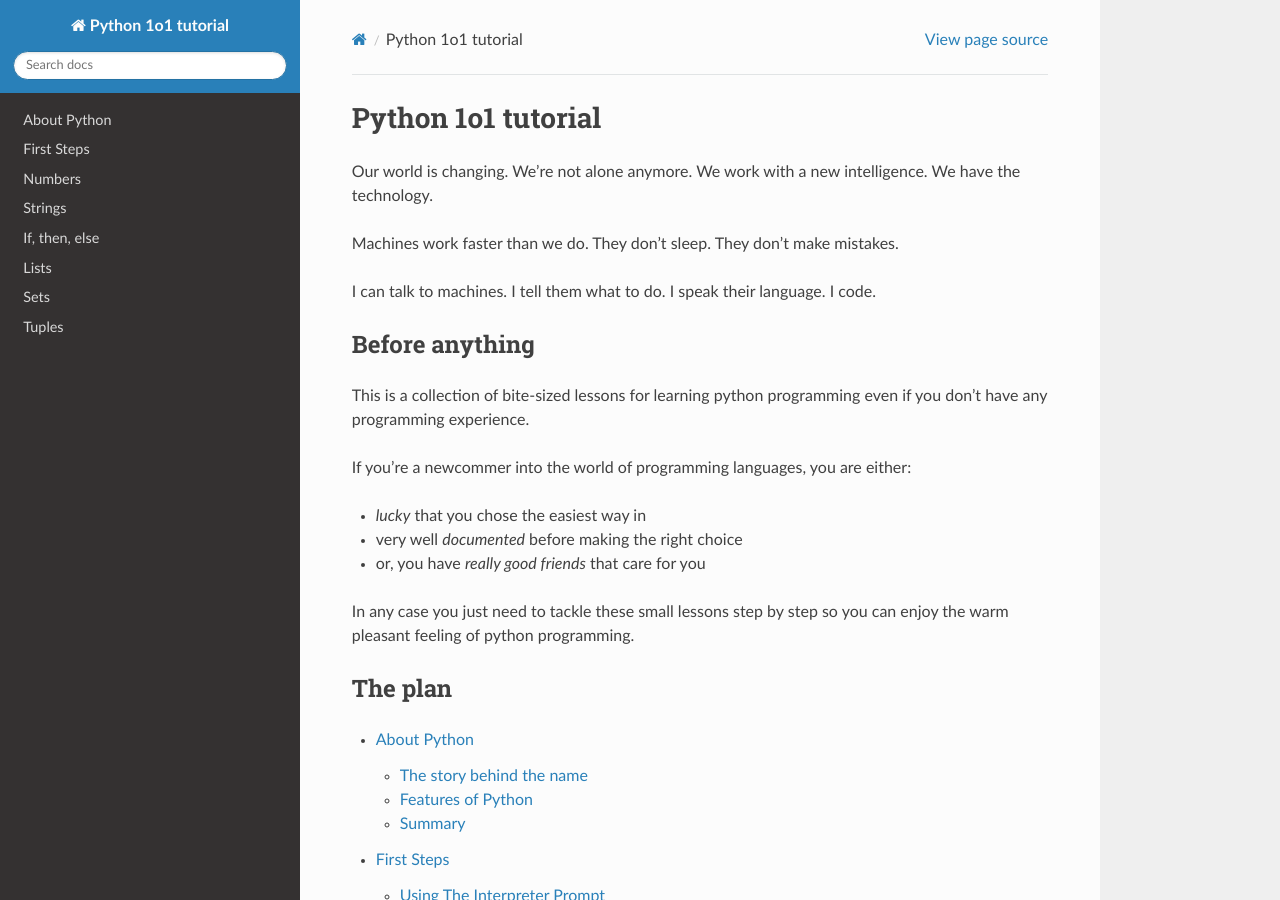
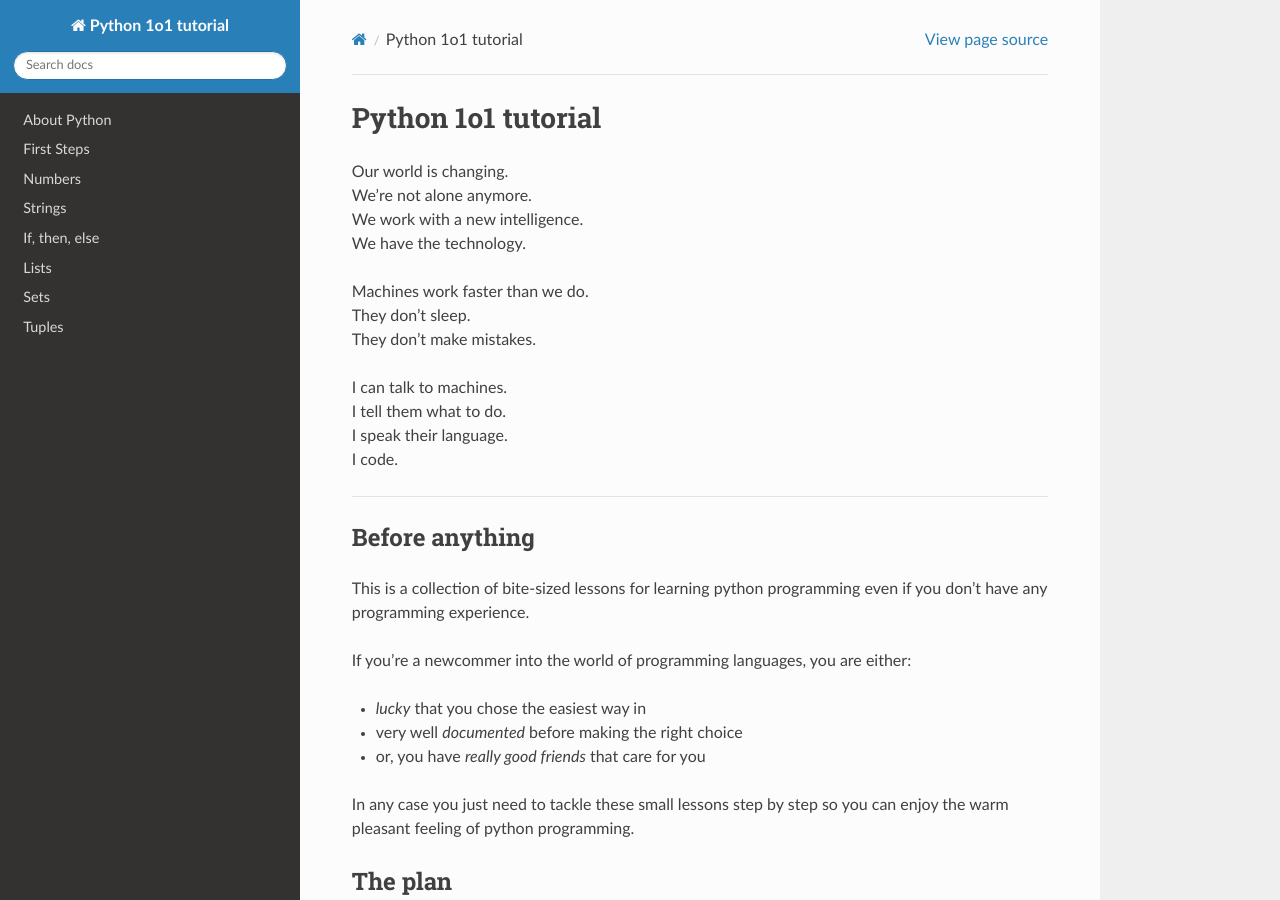
Before and after one commit to kopsha/python-1o1, a Sphinx documentation site: the page built from docs/index.rst, in a window 1280 px wide and 900 px high. Built offline with Sphinx 7.4.7 and the Read the Docs theme 2.0.0, drawn with Linux system fonts in a browser that asks for light colours.

Commit message:
Beautify

```diff
--- a/docs/index.rst
+++ b/docs/index.rst
@@ -3,19 +3,23 @@ Python 1o1 tutorial
 *******************
 
 
-Our world is changing.
-We're not alone anymore.
-We work with a new intelligence.
-We have the technology.
+| Our world is changing.
+| We're not alone anymore.
+| We work with a new intelligence.
+| We have the technology.
+|
+| Machines work faster than we do.
+| They don't sleep.
+| They don't make mistakes.
+|
+| I can talk to machines.
+| I tell them what to do.
+| I speak their language.
+| I code.
 
-Machines work faster than we do.
-They don't sleep.
-They don't make mistakes.
 
-I can talk to machines.
-I tell them what to do.
-I speak their language.
-I code.
+
+----
 
 
 Before anything
```
